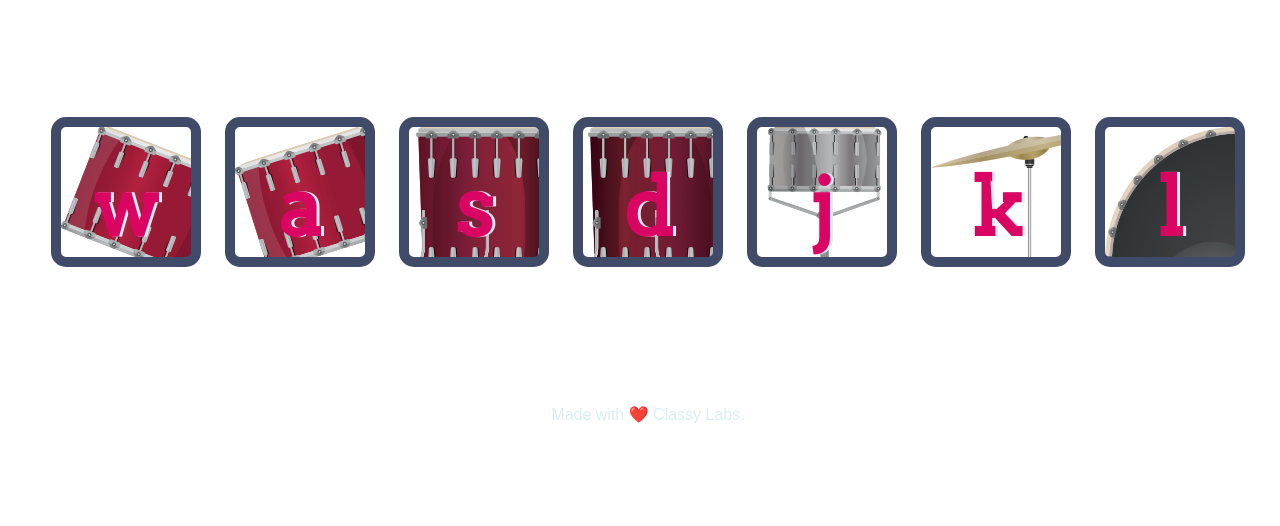
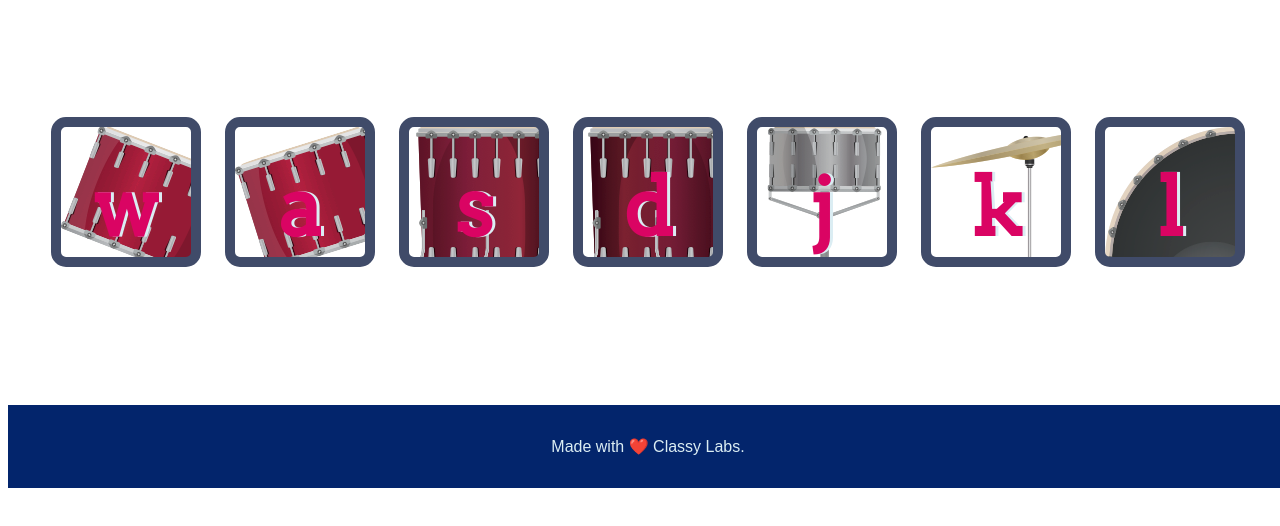
Before and after one commit to ClassyP/rockBand_Drummer, a plain HTML site: page index.html in a window 1280 px wide. Shown: the part 174-700 px from the top of the page. Drawn offline with Linux system fonts and the light colour scheme.

Commit message:
added footer to the app

```diff
--- a/styles.css
+++ b/styles.css
@@ -20,6 +20,11 @@ h1 {
 footer {
   color: #DBEDF3;
   font-family: sans-serif;
+  /* width: 100%; */
+  text-align: center;
+  background-color: #03256C;
+  padding: 2rem;
+  position: relative;
 }
 
 .w {
```
